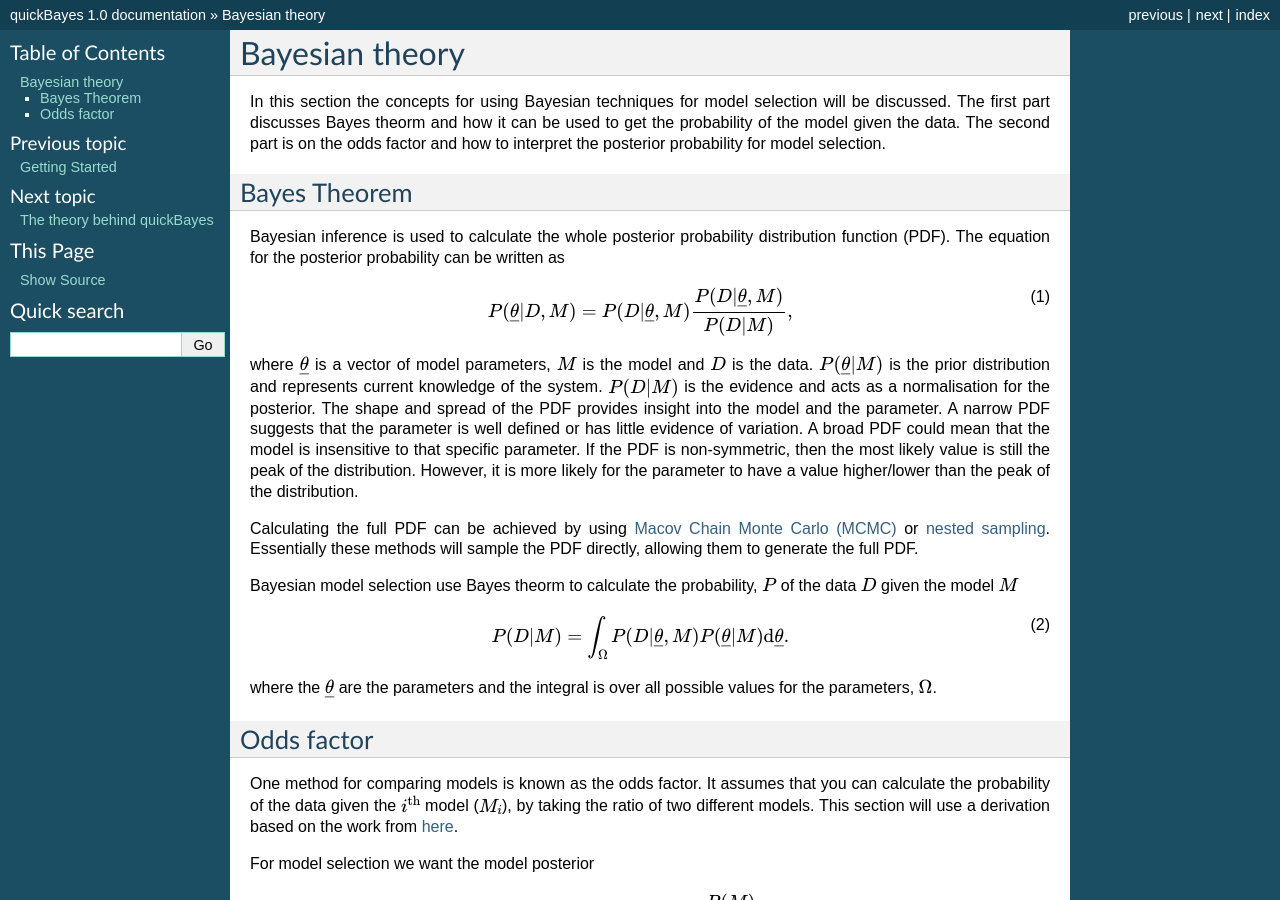
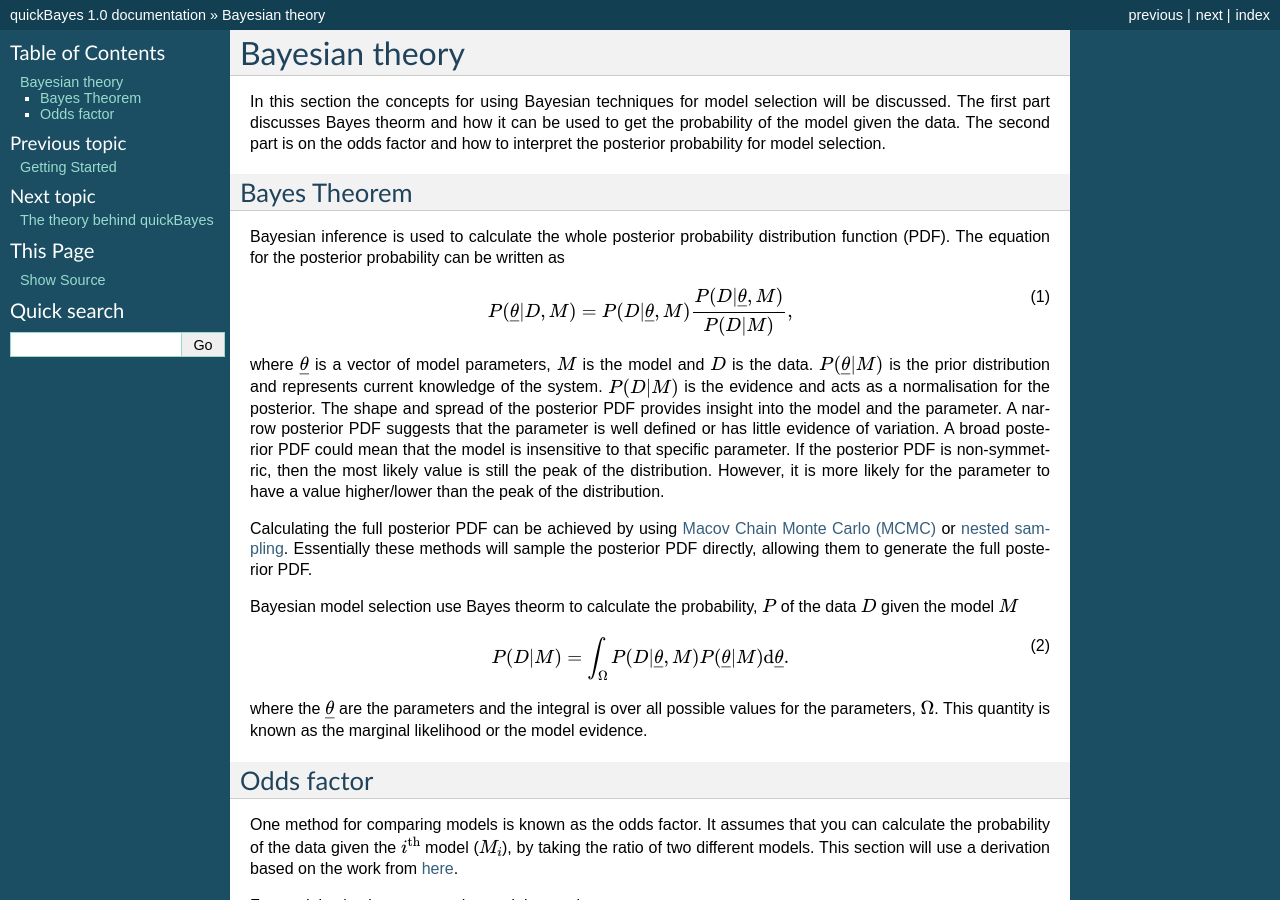
Before and after one commit to ISISNeutronMuon/quickBayes, a Sphinx documentation site: the page built from docs/source/maths.rst, in a window 1280 px wide and 900 px high. Built offline with Sphinx 7.4.7, drawn with Linux system fonts in a browser that asks for light colours.

Commit message:
more doc updates

```diff
--- a/docs/source/cf/nest.rst
+++ b/docs/source/cf/nest.rst
@@ -71,5 +71,5 @@ The posterior weights for the :math:`i^\mathrm{th}` shell can then be written as
 
    P_i = \frac{L_i[X_{i+1} - X_{i}]}{2Z}.
 
-A density estimation method (e.g. weighted histogram) can then be used to generate the PDF.
+A density estimation method (e.g. weighted histogram) can then be used to generate the posterior PDF.
 The strength of nested sampling is that it can capture multi-modal distributions, but it can be computationally expensive.
--- a/docs/source/introduction.rst
+++ b/docs/source/introduction.rst
@@ -4,7 +4,7 @@ Introduction
 ============
 
 Statistics is dominated by a school of thought known as frequentist statistics.
-To demonstrate the difference, let's consider a bag containing a mixture of red and yellow balls.
+To demonstrate the difference between frequentist and Bayesian statistics, let's consider a bag containing a mixture of red and yellow balls.
 If a ball is chosen from the bag, such that only one person knows its colour.
 Then a frequentist would say that the probability of that ball being red is either :math:`100\%` or :math:`0\%`, as it is definitely red or not.
 
--- a/docs/source/maths.rst
+++ b/docs/source/maths.rst
@@ -21,14 +21,14 @@ The equation for the posterior probability can be written as
 where :math:`\underline{\theta}` is a vector of model parameters, :math:`M` is the model and :math:`D` is the data.
 :math:`P(\underline{\theta} | M)` is the prior distribution and represents current knowledge of the system.
 :math:`P(D | M)` is the evidence and acts as a normalisation for the posterior.
-The shape and spread of the PDF provides insight into the model and the parameter.
-A narrow PDF suggests that the parameter is well defined or has little evidence of variation.
-A broad PDF could mean that the model is insensitive to that specific parameter.
-If the PDF is non-symmetric, then the most likely value is still the peak of the distribution.
+The shape and spread of the posterior PDF provides insight into the model and the parameter.
+A narrow posterior PDF suggests that the parameter is well defined or has little evidence of variation.
+A broad posterior PDF could mean that the model is insensitive to that specific parameter.
+If the posterior PDF is non-symmetric, then the most likely value is still the peak of the distribution.
 However, it is more likely for the parameter to have a value higher/lower than the peak of the distribution.
 
-Calculating the full PDF can be achieved by using :ref:`Macov Chain Monte Carlo (MCMC) <MCMC>` or :ref:`nested sampling<nest>`.
-Essentially these methods will sample the PDF directly, allowing them to generate the full PDF.
+Calculating the full posterior PDF can be achieved by using :ref:`Macov Chain Monte Carlo (MCMC) <MCMC>` or :ref:`nested sampling<nest>`.
+Essentially these methods will sample the posterior PDF directly, allowing them to generate the full posterior PDF.
 
 Bayesian model selection use Bayes theorm to calculate the probability, :math:`P` of the data :math:`D` given the model :math:`M`
 
@@ -38,6 +38,7 @@ Bayesian model selection use Bayes theorm to calculate the probability, :math:`P
    P(D|M) = \int_\Omega P(D| \underline{\theta}, M)P( \underline{\theta}|M)\mathrm{d\underline{\theta}}.
 
 where the :math:`\underline{\theta}` are the parameters and the integral is over all possible values for the parameters, :math:`\Omega`.
+This quantity is known as the marginal likelihood or the model evidence.
 
 Odds factor
 -----------
```
Also changed, not shown: docs/source/cf/MCMC.rst (+5 -5 lines), docs/source/theory.rst (+7 -7 lines).
